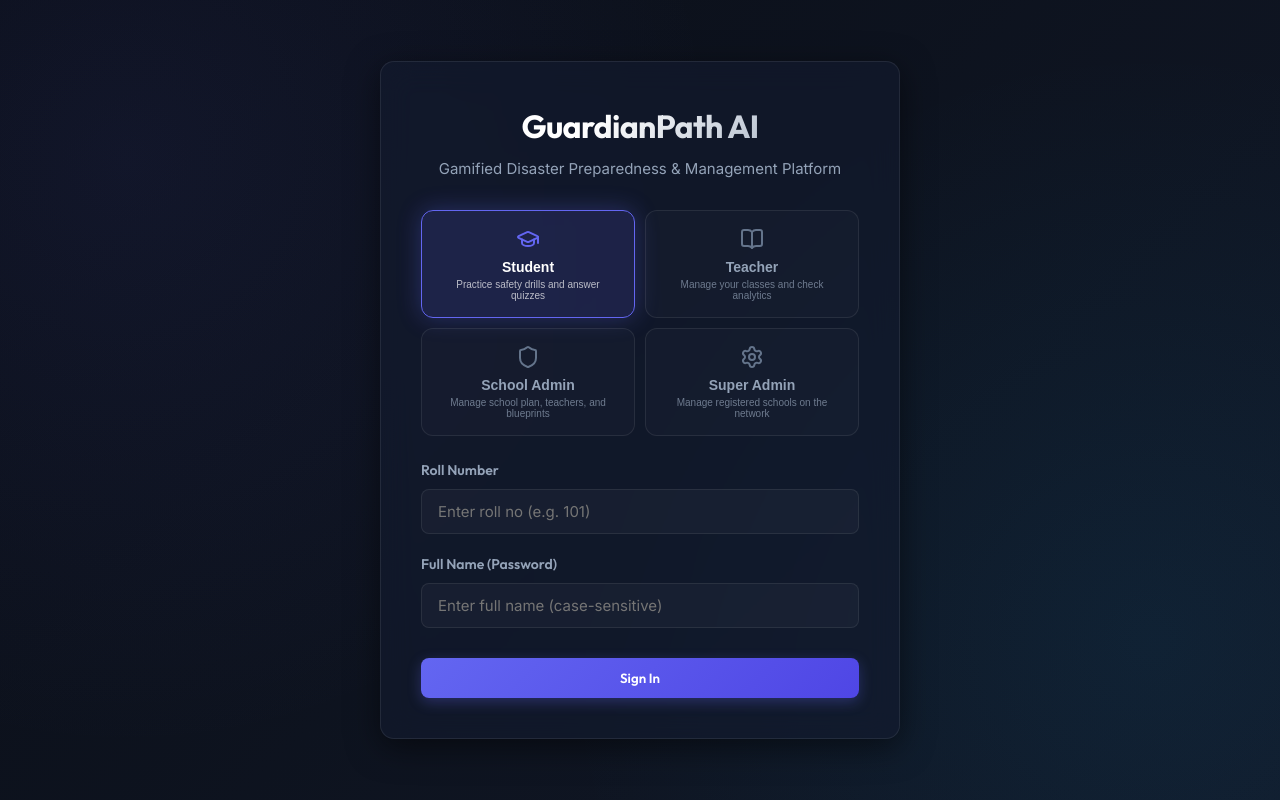
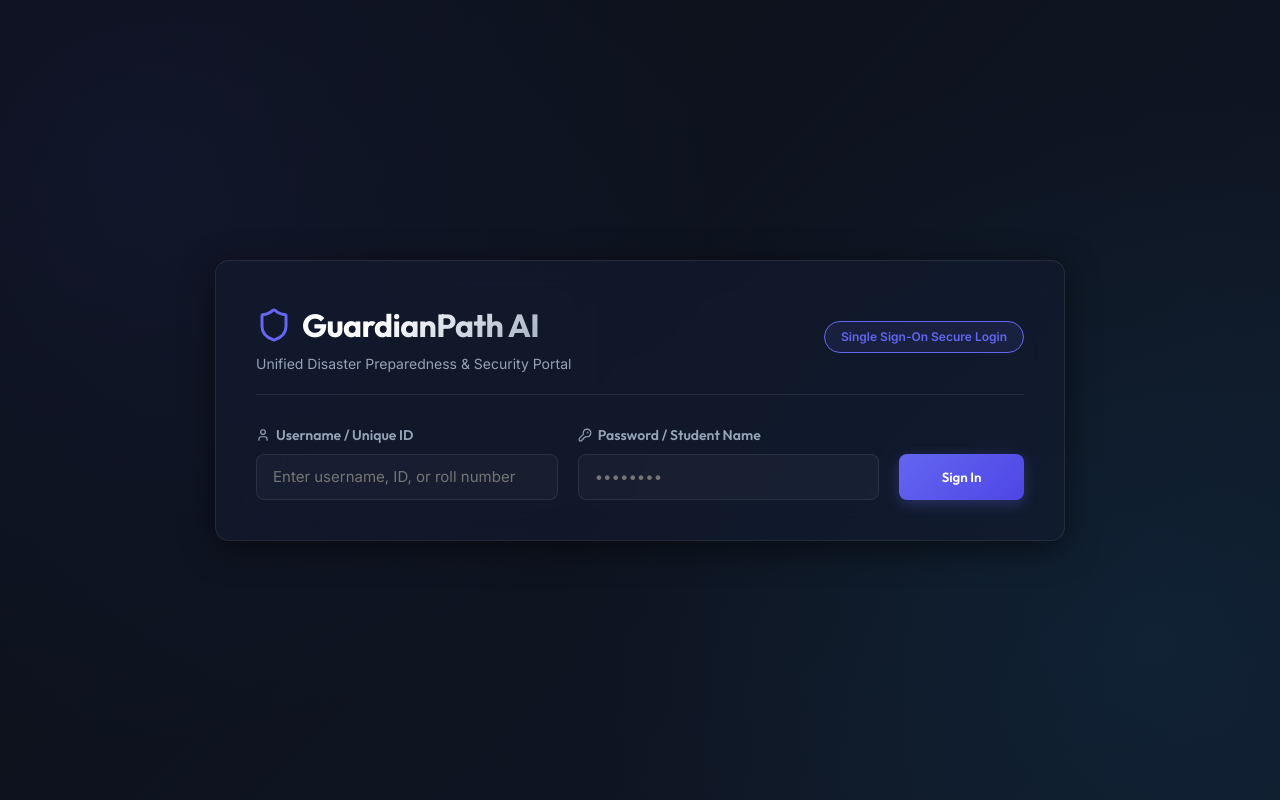
Before and after one commit to NiranjanRSoorej06/Evaquate, a React (Vite) app in the folder client/: page / in a window 1280 px wide. Built offline with nearby package versions, Linux system fonts and the light colour scheme.

Commit message:
Login Page UI updated

```diff
--- a/client/src/components/Auth.jsx
+++ b/client/src/components/Auth.jsx
@@ -1,11 +1,9 @@
 import React, { useState } from 'react';
-import { Shield, BookOpen, GraduationCap, Settings, AlertCircle } from 'lucide-react';
+import { Shield, AlertCircle, KeyRound, User } from 'lucide-react';
 
 export default function Auth({ onLoginSuccess }) {
-  const [role, setRole] = useState('student'); // 'student', 'teacher', 'admin', 'super_admin'
   const [username, setUsername] = useState('');
   const [password, setPassword] = useState('');
-  const [schoolCode, setSchoolCode] = useState('');
   const [error, setError] = useState('');
   const [loading, setLoading] = useState(false);
 
@@ -19,10 +17,8 @@ export default function Auth({ onLoginSuccess }) {
         method: 'POST',
         headers: { 'Content-Type': 'application/json' },
         body: JSON.stringify({
-          role,
-          username: role === 'admin' ? '' : username,
-          password,
-          schoolCode: role === 'admin' ? schoolCode : ''
+          username,
+          password
         })
       });
 
@@ -30,7 +26,7 @@ export default function Auth({ onLoginSuccess }) {
       if (data.success) {
         onLoginSuccess(data.user);
       } else {
-        setError(data.message || 'Authentication failed.');
+        setError(data.message || 'Authentication failed. Please check your credentials.');
       }
     } catch (err) {
       console.error(err);
@@ -40,87 +36,49 @@ export default function Auth({ onLoginSuccess }) {
     }
   };
 
-  const roles = [
-    { id: 'student', label: 'Student', icon: GraduationCap, desc: 'Practice safety drills and answer quizzes' },
-    { id: 'teacher', label: 'Teacher', icon: BookOpen, desc: 'Manage your classes and check analytics' },
-    { id: 'admin', label: 'School Admin', icon: Shield, desc: 'Manage school plan, teachers, and blueprints' },
-    { id: 'super_admin', label: 'Super Admin', icon: Settings, desc: 'Manage registered schools on the network' }
-  ];
-
   return (
     <div style={{ display: 'flex', minHeight: '100vh', alignItems: 'center', justifyContent: 'center', padding: '20px' }}>
-      <div className="glass-panel" style={{ width: '100%', maxWidth: '520px', padding: '40px' }}>
-        <div style={{ textAlign: 'center', marginBottom: '30px' }}>
-          <h1 style={{ fontSize: '32px', marginBottom: '8px', background: 'linear-gradient(135deg, #fff 40%, #94a3b8 100%)', WebkitBackgroundClip: 'text', WebkitTextFillColor: 'transparent' }}>
-            GuardianPath AI
+      <div className="glass-panel" style={{ width: '100%', maxWidth: '850px', padding: '40px', display: 'flex', flexDirection: 'column', gap: '30px' }}>
+        <div style={{ display: 'flex', justifyContent: 'space-between', alignItems: 'center', flexWrap: 'wrap', gap: '16px', borderBottom: '1px solid var(--glass-border)', paddingBottom: '20px' }}>
+          <div>
+            <h1 style={{ fontSize: '32px', marginBottom: '4px', background: 'linear-gradient(135deg, #fff 40%, #94a3b8 100%)', WebkitBackgroundClip: 'text', WebkitTextFillColor: 'transparent', display: 'flex', alignItems: 'center', gap: '10px' }}>
+              <Shield size={36} style={{ color: 'var(--color-accent-primary)' }} /> GuardianPath AI
             </h1>
-          <p style={{ color: 'var(--color-text-secondary)', fontSize: '15px' }}>
-            Gamified Disaster Preparedness & Management Platform
+            <p style={{ color: 'var(--color-text-secondary)', fontSize: '14px' }}>
+              Unified Disaster Preparedness & Security Portal
             </p>
           </div>
-
-        {/* Role Tabs */}
-        <div style={{ display: 'grid', gridTemplateColumns: 'repeat(2, 1fr)', gap: '10px', marginBottom: '24px' }}>
-          {roles.map(r => {
-            const Icon = r.icon;
-            const active = role === r.id;
-            return (
-              <button
-                key={r.id}
-                type="button"
-                onClick={() => {
-                  setRole(r.id);
-                  setError('');
-                  setUsername('');
-                  setPassword('');
-                  setSchoolCode('');
-                }}
-                style={{
-                  display: 'flex',
-                  flexDirection: 'column',
-                  alignItems: 'center',
-                  padding: '16px',
-                  background: active ? 'rgba(99, 102, 241, 0.15)' : 'rgba(255,255,255,0.02)',
-                  border: `1px solid ${active ? 'var(--color-accent-primary)' : 'var(--glass-border)'}`,
-                  borderRadius: '12px',
-                  cursor: 'pointer',
-                  color: active ? '#fff' : 'var(--color-text-secondary)',
-                  transition: 'var(--transition-smooth)',
-                  textAlign: 'center'
-                }}
-                className={active ? 'anim-pulse-glow' : ''}
-              >
-                <Icon size={24} style={{ marginBottom: '8px', color: active ? 'var(--color-accent-primary)' : 'var(--color-text-muted)' }} />
-                <span style={{ fontWeight: '700', fontSize: '14px', marginBottom: '4px' }}>{r.label}</span>
-                <span style={{ fontSize: '10px', opacity: 0.7 }}>{r.desc}</span>
-              </button>
-            );
-          })}
+          <div style={{ background: 'rgba(99, 102, 241, 0.1)', border: '1px solid var(--color-accent-primary)', borderRadius: '20px', padding: '6px 16px', fontSize: '12px', color: 'var(--color-accent-primary)', fontWeight: '600' }}>
+            Single Sign-On Secure Login
+          </div>
         </div>
 
         {error && (
-          <div style={{ display: 'flex', alignItems: 'center', gap: '8px', background: 'rgba(239, 68, 68, 0.1)', border: '1px solid var(--color-fire)', borderRadius: '8px', padding: '12px', marginBottom: '20px', color: 'var(--color-fire)', fontSize: '13px' }}>
+          <div style={{ display: 'flex', alignItems: 'center', gap: '8px', background: 'rgba(239, 68, 68, 0.1)', border: '1px solid var(--color-fire)', borderRadius: '8px', padding: '12px', color: 'var(--color-fire)', fontSize: '13px' }}>
             <AlertCircle size={18} style={{ flexShrink: 0 }} />
             <span>{error}</span>
           </div>
         )}
 
-        <form onSubmit={handleSubmit}>
-          {role === 'admin' ? (
-            <>
-              <div className="form-group">
-                <label className="form-label">School Unique ID</label>
+        <form onSubmit={handleSubmit} style={{ display: 'flex', flexDirection: 'row', flexWrap: 'wrap', gap: '20px', alignItems: 'flex-end', width: '100%' }}>
+          <div style={{ flex: '2 1 260px', display: 'flex', flexDirection: 'column', gap: '8px' }}>
+            <label className="form-label" style={{ display: 'flex', alignItems: 'center', gap: '6px', margin: 0 }}>
+              <User size={14} /> Username / Unique ID
+            </label>
             <input
               type="text"
               className="form-input"
-                  placeholder="e.g. SCH-12345"
-                  value={schoolCode}
-                  onChange={(e) => setSchoolCode(e.target.value)}
+              placeholder="Enter username, ID, or roll number"
+              value={username}
+              onChange={(e) => setUsername(e.target.value)}
               required
+              style={{ height: '46px' }}
             />
           </div>
-              <div className="form-group">
-                <label className="form-label">Access Password</label>
+          <div style={{ flex: '2 1 260px', display: 'flex', flexDirection: 'column', gap: '8px' }}>
+            <label className="form-label" style={{ display: 'flex', alignItems: 'center', gap: '6px', margin: 0 }}>
+              <KeyRound size={14} /> Password / Student Name
+            </label>
             <input
               type="password"
               className="form-input"
@@ -128,48 +86,19 @@ export default function Auth({ onLoginSuccess }) {
               value={password}
               onChange={(e) => setPassword(e.target.value)}
               required
+              style={{ height: '46px' }}
             />
           </div>
-            </>
-          ) : (
-            <>
-              <div className="form-group">
-                <label className="form-label">
-                  {role === 'student' ? 'Roll Number' : 'Username'}
-                </label>
-                <input
-                  type="text"
-                  className="form-input"
-                  placeholder={role === 'student' ? 'Enter roll no (e.g. 101)' : 'Enter username'}
-                  value={username}
-                  onChange={(e) => setUsername(e.target.value)}
-                  required
-                />
-              </div>
-              <div className="form-group">
-                <label className="form-label">
-                  {role === 'student' ? 'Full Name (Password)' : 'Password'}
-                </label>
-                <input
-                  type="password"
-                  className="form-input"
-                  placeholder={role === 'student' ? 'Enter full name (case-sensitive)' : '••••••••'}
-                  value={password}
-                  onChange={(e) => setPassword(e.target.value)}
-                  required
-                />
-              </div>
-            </>
-          )}
-
+          <div style={{ flex: '1 0 auto' }}>
             <button
               type="submit"
               className="btn-primary"
-            style={{ width: '100%', justifyContent: 'center', marginTop: '10px' }}
+              style={{ height: '46px', padding: '0 32px', display: 'inline-flex', alignItems: 'center', justifyContent: 'center', width: '100%', whiteSpace: 'nowrap' }}
               disabled={loading}
             >
-            {loading ? 'Authenticating...' : 'Sign In'}
+              {loading ? 'Signing In...' : 'Sign In'}
             </button>
+          </div>
         </form>
       </div>
     </div>
```
Also changed, not shown: 2 other files (tests, documents, lock files or other folders). Lines whose indentation alone changed are shown as unchanged.
